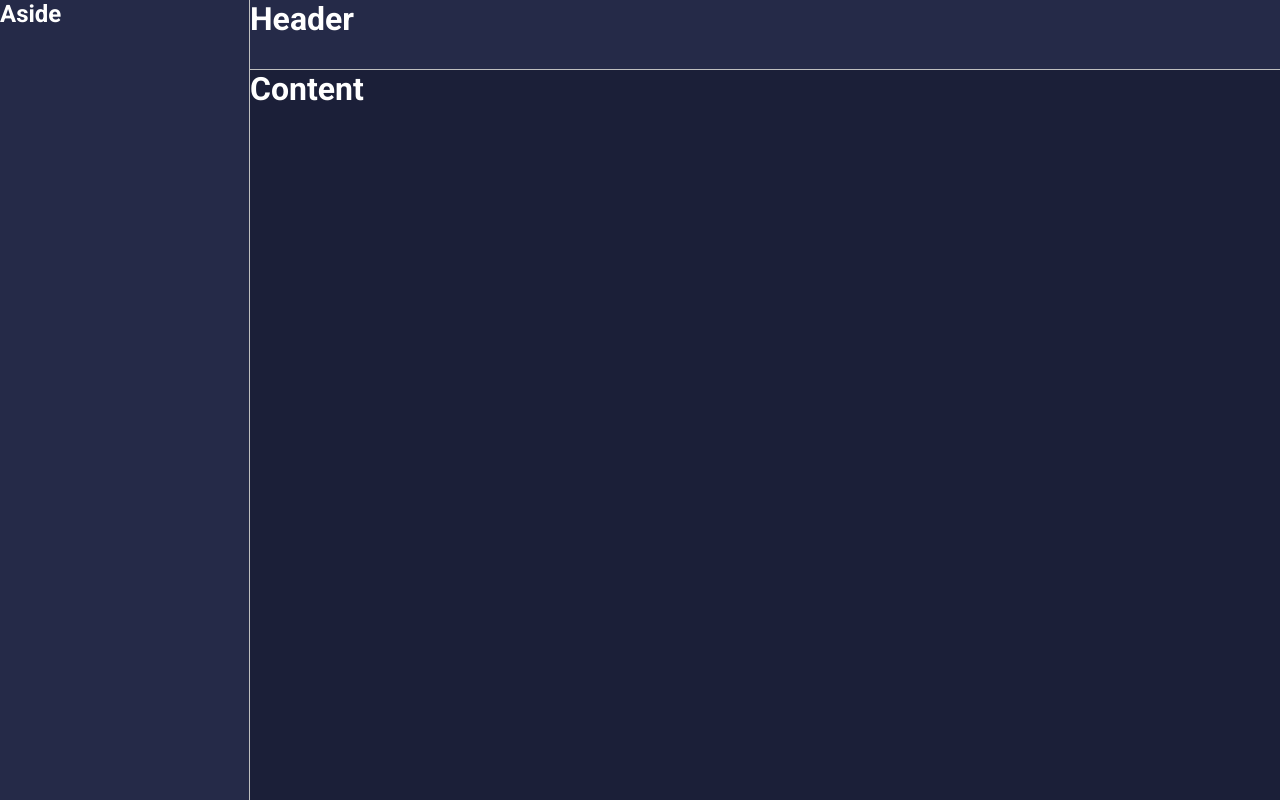
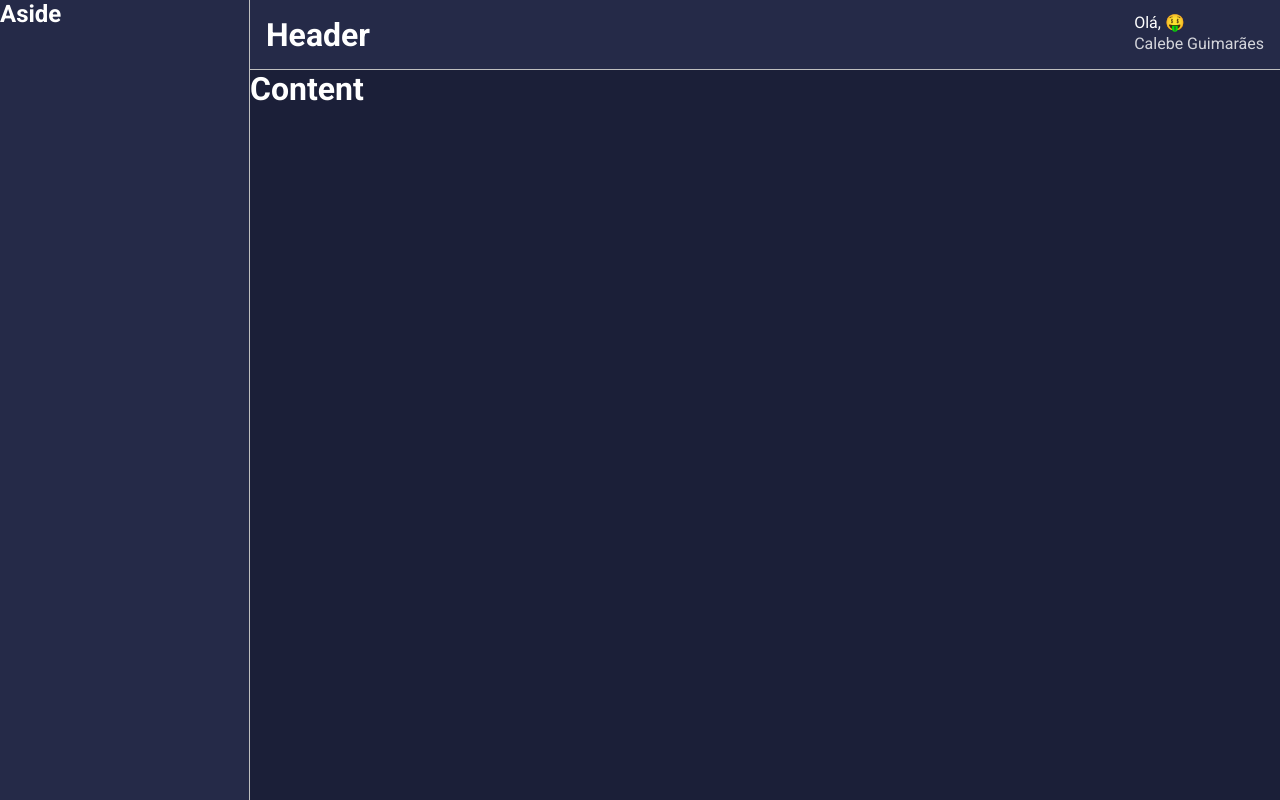
Before and after one commit to calebesg/my-wallet, a React (Create React App) app: page / in a window 1280 px wide. Built offline with nearby package versions, Linux system fonts and the light colour scheme.

Commit message:
created profile component

```diff
--- a/src/components/Header/index.tsx
+++ b/src/components/Header/index.tsx
@@ -1,9 +1,22 @@
-import { Container } from './styles'
+import { useMemo } from 'react'
+
+import emojis from '../../shared/emojis'
+import { Container, Profile, Welcome, UserName } from './styles'
 
 const Header: React.FC = () => {
+  const emoji = useMemo(() => {
+    const index = Math.floor(Math.random() * emojis.length)
+    return emojis[index]
+  }, [])
+
   return (
     <Container>
       <h1>Header</h1>
+
+      <Profile>
+        <Welcome>Olá, {emoji}</Welcome>
+        <UserName>Calebe Guimarães</UserName>
+      </Profile>
     </Container>
   )
 }
--- a/src/components/Header/styles.ts
+++ b/src/components/Header/styles.ts
@@ -4,5 +4,24 @@ export const Container = styled.header`
   grid-area: MH;
   color: ${props => props.theme.colors.text};
   background-color: ${props => props.theme.colors.secondary};
+
+  display: flex;
+  justify-content: space-between;
+  align-items: center;
+
+  padding: 0 1rem;
   border-bottom: 1px solid ${props => props.theme.colors.gray};
 `
+
+export const Profile = styled.div`
+  display: flex;
+  flex-direction: column;
+`
+
+export const Welcome = styled.span``
+
+export const UserName = styled.strong`
+  font-weight: 400;
+  opacity: 0.8;
+  line-height: 1.5rem;
+`
--- /dev/null
+++ b/src/shared/emojis.ts
@@ -0,0 +1 @@
+export default ['😄', '😉', '😎', '🤑', '🤩']
```
